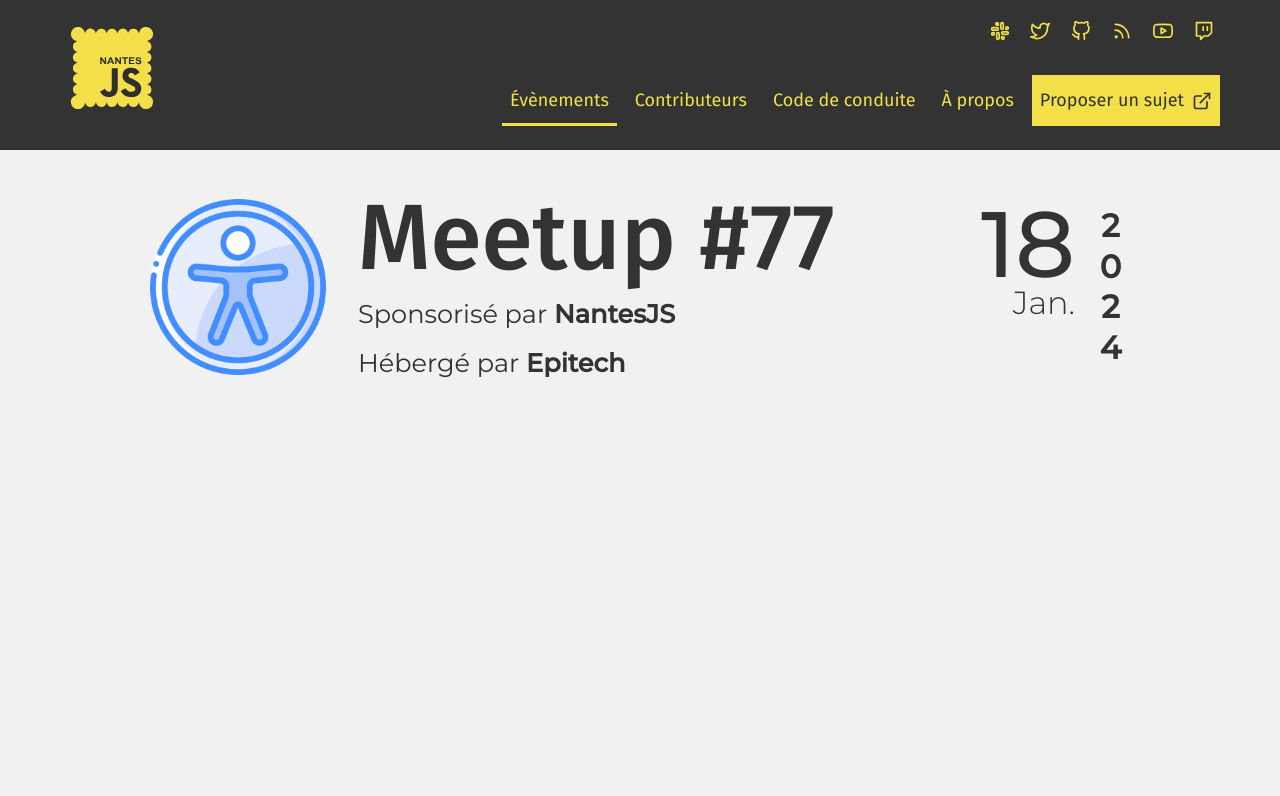
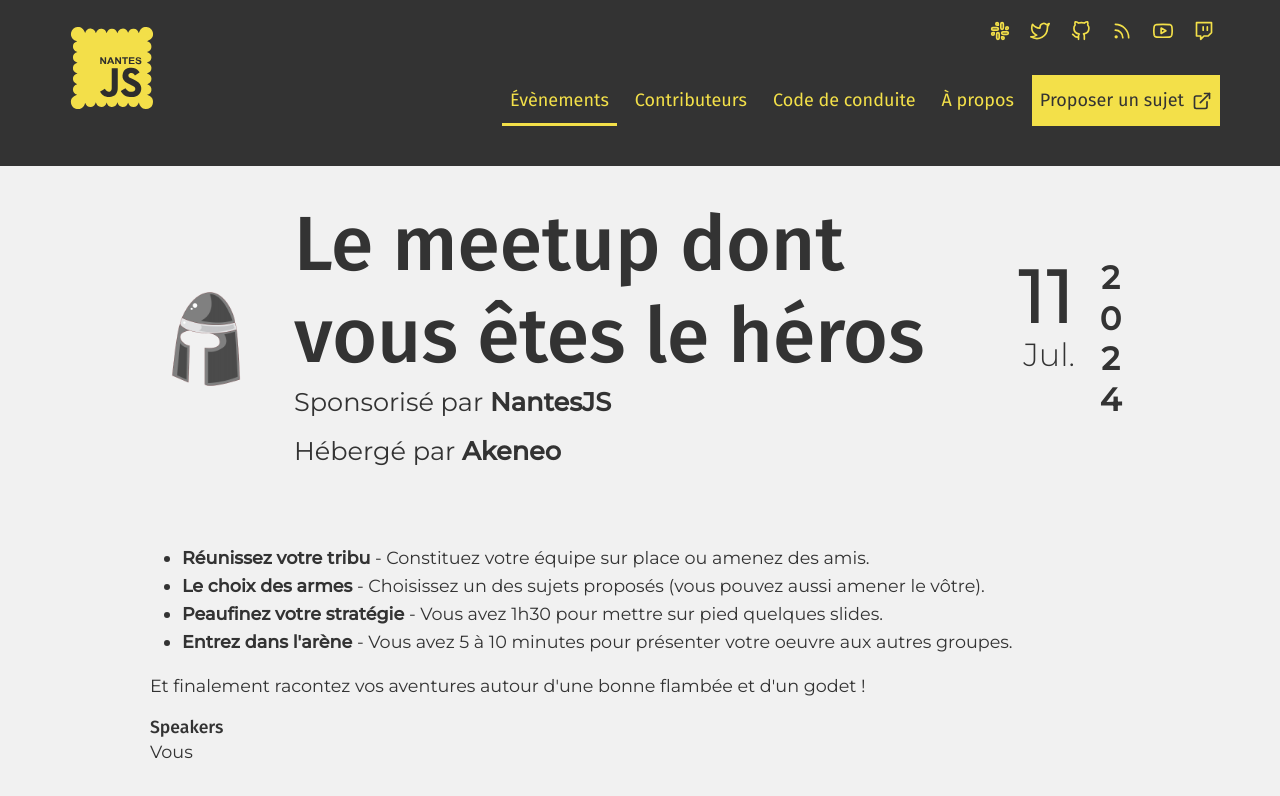
Before and after one commit to NantesJS/nantesjs-website, a Next.js app: page / in a window 1280 px wide. Shown: the top 796 px of the page. Built offline with nearby package versions, Linux system fonts and the light colour scheme.

Commit message:
♻️ Improve Hero meetup display

```diff
--- a/src/app/components/MeetupDetails.jsx
+++ b/src/app/components/MeetupDetails.jsx
@@ -3,22 +3,18 @@ import { MainSection } from '@/app/(layout)'
 import './MeetupDetails.css'
 
 export function MeetupDetails ({ meetup }) {
+    const isMeetupHero = meetup.type === 'meetup-hero'
+
     return (
         <MainSection className="meetup-details">
             {meetup.talks.map((talk, index) => (
                 <article key={index}>
-                    <h2>{talk.title}</h2>
-                    <p>{talk.description}</p>
-                    {talk.requirements && (
-                        <>
-                            <h3>Prérequis</h3>
-                            <ul>
-                                {talk.requirements.map((requirement) => (
-                                    <li key={requirement}>{requirement}</li>
-                                ))}
-                            </ul>
-                        </>
-                    )}
+                    {talk.title && <h2>{talk.title}</h2>}
+                    {isMeetupHero
+                        ? <MeetupHeroDescription description={talk.description} final={talk.final} />
+                        : <p>{talk.description}</p>
+                    }
+                    {talk.requirements && <TalkRequirements requirements={talk.requirements} />}
                     <h4>Speakers</h4>
                     {talk.speakers.map((speaker) => (
                         <p key={speaker.id}>{speaker.name}</p>
@@ -28,3 +24,27 @@ export function MeetupDetails ({ meetup }) {
         </MainSection>
     )
 }
+
+const MeetupHeroDescription = ({ description, final }) => (
+    <>
+        <ul>
+            {description.map(({ label, details }) => (
+                <li key={label}>
+                    <strong>{label}</strong> - {details}
+                </li>
+            ))}
+        </ul>
+        <p>{final}</p>
+    </>
+)
+
+const TalkRequirements = ({ requirements }) => (
+    <>
+        <h3>Prérequis</h3>
+        <ul>
+            {requirements.map((requirement) => (
+                <li key={requirement}>{requirement}</li>
+            ))}
+        </ul>
+    </>
+)
--- a/src/app/components/MeetupTitle/MeetupTitle.css
+++ b/src/app/components/MeetupTitle/MeetupTitle.css
@@ -6,7 +6,7 @@
 
 .meetup-title h1,
 .meetup-title time .day {
-    font-size: 5.8rem;
+    font-size: 4.8rem;
     font-weight: 500;
 }
 
@@ -16,6 +16,6 @@
 }
 
 .meetup-title img {
-    height: 11rem;
-    width: 11rem;
+    height: auto;
+    width: 7rem;
 }
--- a/src/app/globals.css
+++ b/src/app/globals.css
@@ -38,7 +38,7 @@ p {
 }
 
 ul {
-  margin-top: 1rem;
+  margin: 1rem 0;
   padding-left: 2rem;
   line-height: 1.6;
 }
--- a/src/app/page.js
+++ b/src/app/page.js
@@ -1,10 +1,13 @@
-import { MeetupTitle } from '@/app/components'
+import { MeetupDetails, MeetupTitle } from '@/app/components'
 import { getSortedMeetupListByYear } from '@/lib'
 
 export default function Page () {
     const [ nextMeetup, ...meetupList ] = getSortedMeetupListByYear()
 
     return (
-        <MeetupTitle meetup={nextMeetup} />
+        <>
+            <MeetupTitle meetup={nextMeetup} />
+            <MeetupDetails meetup={nextMeetup} />
+        </>
     )
 }
--- a/src/data/meetups/meetup-77.json
+++ b/src/data/meetups/meetup-77.json
@@ -1,6 +1,6 @@
 {
   "id": "72f12619-1f4B-4633-af60-4838579159e1",
-  "status": "next",
+  "status": "done",
   "title": "Meetup #77",
   "date": "18/01/2024",
   "image": "/images/meetup/accessibility-blue.png",
@@ -9,7 +9,7 @@
     "id": "bc6ba7a1-4e6d-40cc-8c53-25aa5cfb9156",
     "name": "Epitech",
     "link": "https://www.epitech.eu/ecole-informatique-nantes/",
-    "postal_code": "44000",
+    "postalCode": "44000",
     "address": "5 rue d’Alger",
     "city": "Nantes",
     "latitude": 47.2105453,
--- /dev/null
+++ b/src/data/meetups/meetup-hero-6.json
@@ -0,0 +1,50 @@
+{
+  "id": "8b0dd406-0b04-44dd-8cb7-41b12149a6cd",
+  "type": "meetup-hero",
+  "status": "done",
+  "title": "Le meetup dont vous êtes le héros",
+  "date": "11/07/2024",
+  "image": "/images/meetup/casque.png",
+  "ticketsUrl": "https://www.eventbrite.fr/e/billets-le-meetup-dont-vous-etes-le-heros-5-668624733577",
+  "venue": {
+    "id": "2a8bf286-0930-486c-850b-7dca3e47978a",
+    "name": "Akeneo",
+    "link": "https://www.akeneo.com/fr/",
+    "postalCode": "44000",
+    "address": "2 Pl. Général Mellinet",
+    "city": "Nantes",
+    "latitude": 47.211666,
+    "longitude": -1.5780146
+  },
+  "sponsor": {
+    "id": "af237b7d-3d7e-44ab-b26c-87b762db5889",
+    "name": "NantesJS",
+    "link": "https://nantesjs.org"
+  },
+  "talks": [{
+    "id": "6cdee27c-cfb3-4f62-991a-27057a8af37c",
+    "description": [
+        {
+          "label": "Réunissez votre tribu",
+          "details": "Constituez votre équipe sur place ou amenez des amis."
+        },
+        {
+          "label": "Le choix des armes",
+          "details": "Choisissez un des sujets proposés (vous pouvez aussi amener le vôtre)."
+        },
+        {
+          "label": "Peaufinez votre stratégie",
+          "details": "Vous avez 1h30 pour mettre sur pied quelques slides."
+        },
+        {
+          "label": "Entrez dans l'arène",
+          "details": "Vous avez 5 à 10 minutes pour présenter votre oeuvre aux autres groupes."
+        }
+    ],
+    "final": "Et finalement racontez vos aventures autour d'une bonne flambée et d'un godet !",
+    "speakers": [{
+      "id": "eaa2aa1e-21ea-4b1a-b931-a56165d29911",
+      "name": "Vous"
+    }]
+  }]
+}
```
Also changed, not shown: public/images/meetup/casque.png (added).
